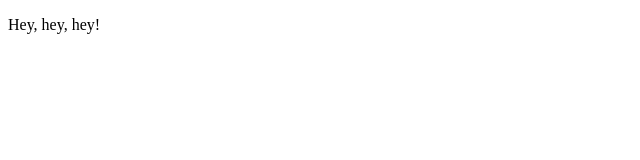
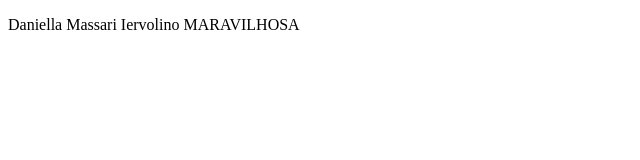
Before and after one commit to marisalmonson/marisalmonson.github.io, a plain HTML site: page index.html in a window 1280 px wide. Shown: the whole page, without its empty margins (0-640 px from the left). Drawn offline with Linux system fonts and the light colour scheme.

Commit message:
Update index.html

```diff
--- a/index.html
+++ b/index.html
@@ -1,6 +1,6 @@
 <!DOCTYPE html>
 <html>
   <body>
-     <p> Hey, hey, hey!  </p>
+     <p> Daniella Massari Iervolino MARAVILHOSA  </p>
   </body>
 </html>
```
